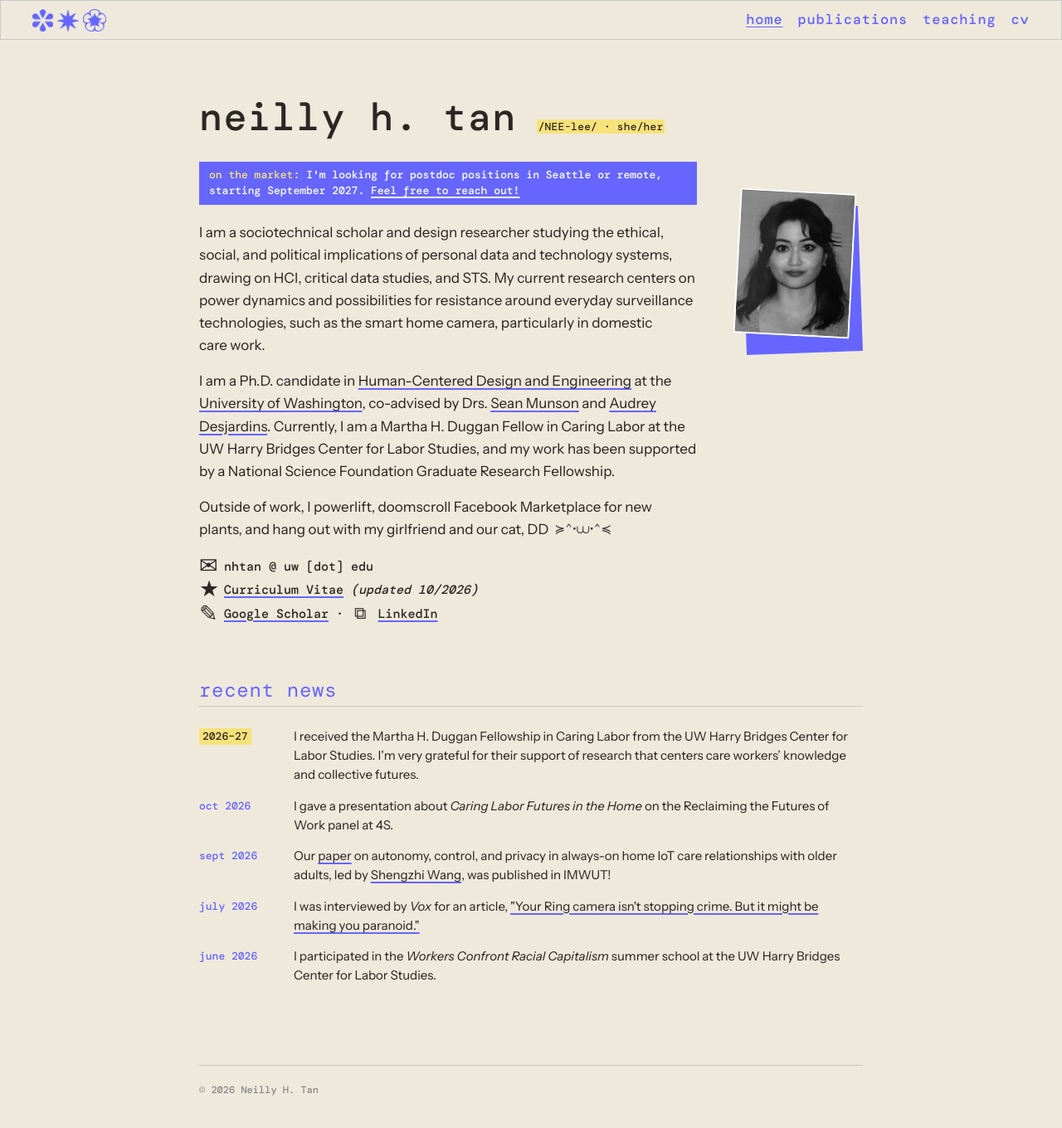
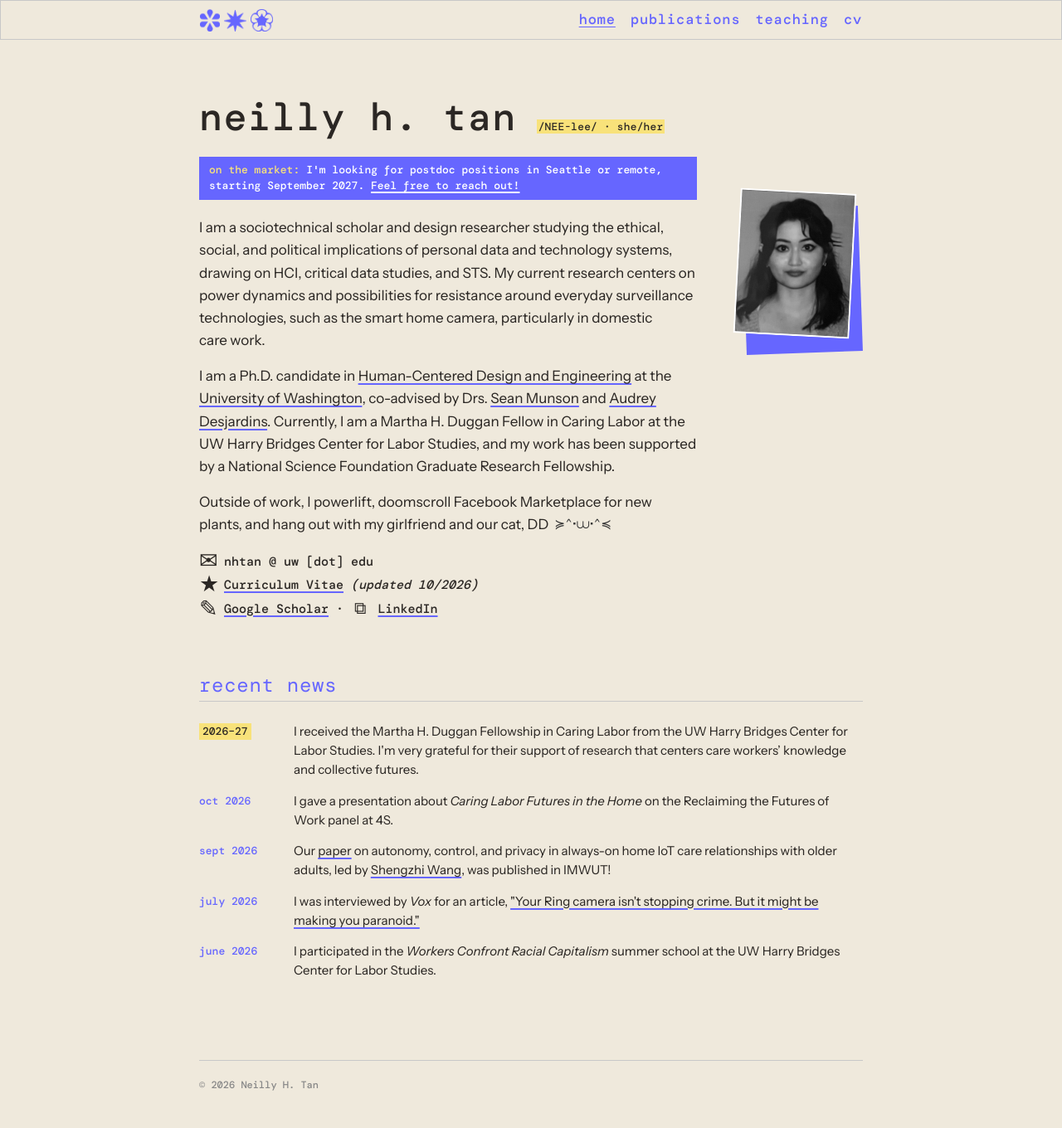
Before and after one commit to neillytan/neillytan.github.io, a Jekyll site: the page built from index.html, in a window 1280 px wide and 1372 px high. Shown: the top 1360 px of the window at 83% size. Built offline with Jekyll 4.4.1, drawn with Linux system fonts in a browser that asks for light colours; some web fonts are replaced.

Commit message:
Align header to content column; tighten name-to-notice spacing
Co-Authored-By: Claude Opus 5.5 <noreply@anthropic.com>

```diff
--- a/assets/css/style.css
+++ b/assets/css/style.css
@@ -50,7 +50,7 @@ p { margin: 0 0 1rem; }
   align-items: center;
   justify-content: space-between;
   height: 48px;
-  padding: 0 var(--gutter);
+  padding: 0 max(var(--gutter), calc((100% - 800px) / 2));
   background: var(--bg);
   border: 1px solid var(--line);
 }
@@ -81,7 +81,7 @@ p { margin: 0 0 1rem; }
 }
 .intro-text p, .news-list span { text-wrap: pretty; }
 .intro h1 { margin-bottom: 0; font-weight: 500; }
-.name-row { display: flex; flex-wrap: wrap; align-items: baseline; gap: 6px 24px; margin-bottom: 32px; }
+.name-row { display: flex; flex-wrap: wrap; align-items: baseline; gap: 6px 24px; margin-bottom: 26px; }
 .name-row .pronouns { margin: 0; }
 .pronouns { font-family: var(--heading-font); font-size: 0.8rem; letter-spacing: 0.02em; }
 .pronouns mark { background: var(--highlight); color: inherit; padding: 0 2px; }
```
